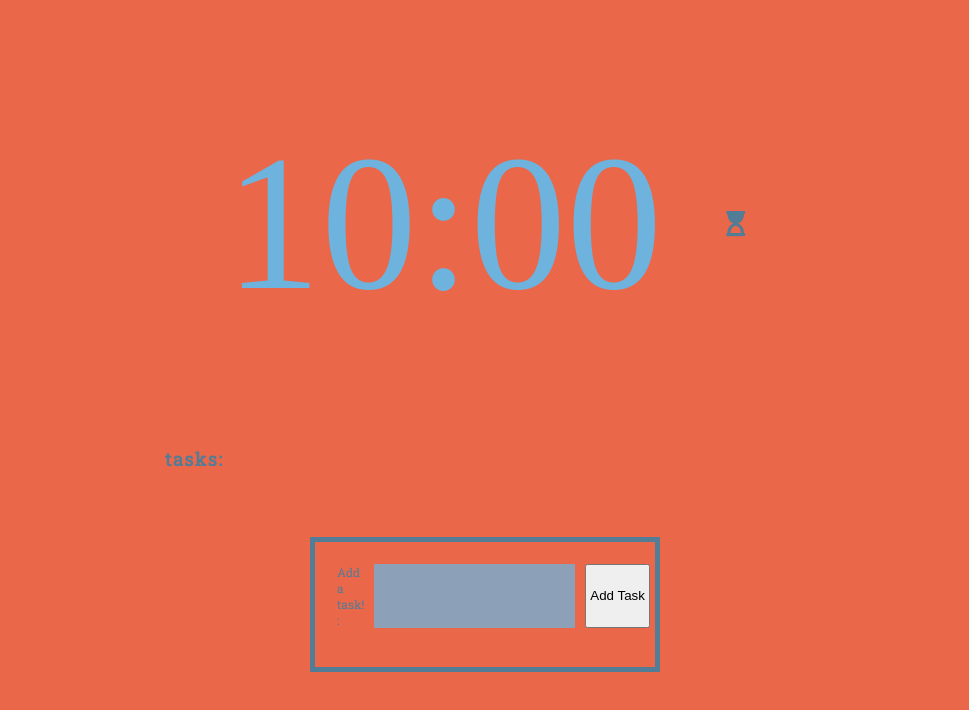
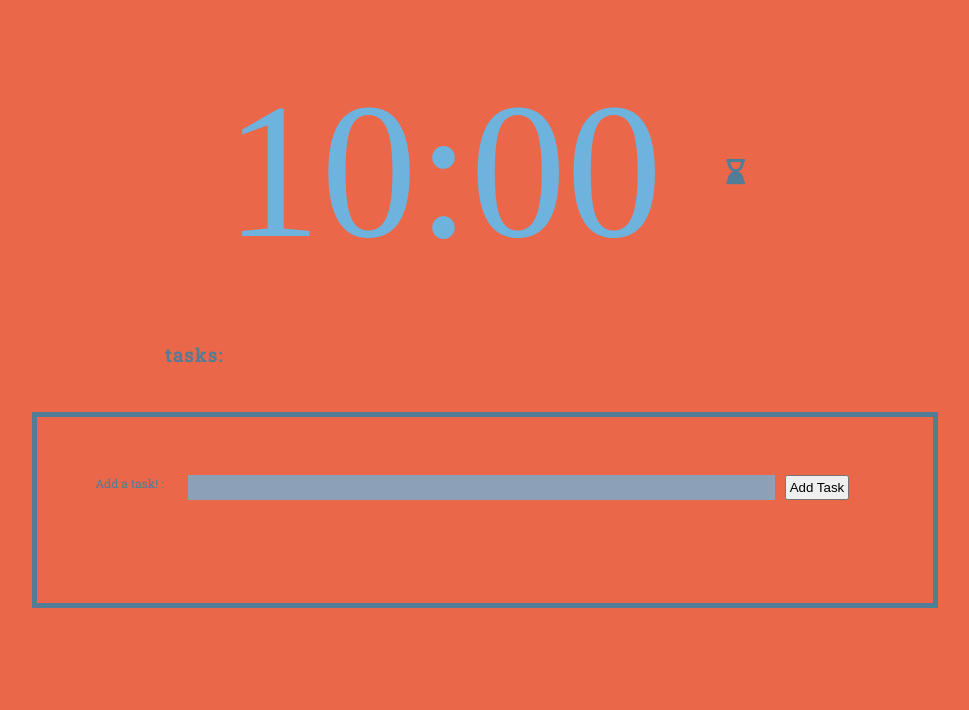
Before and after one commit to harrykeeran12/pokepomtimer, a React (Create React App) app in the folder react-pokepomtimer/: page / in a window 1280 px wide. Shown: the top 710 px of the page, without its empty margins (155-1124 px from the left). Built offline with nearby package versions, Linux system fonts and the light colour scheme; a web font is replaced by a local one.

Commit message:
created a timer!
made a timer to use! took off the console log on the event.target.value, and changed the width of the list.

```diff
--- a/react-pokepomtimer/src/components/Form.js
+++ b/react-pokepomtimer/src/components/Form.js
@@ -9,7 +9,6 @@ const [task, settask] = useState(' ')
 } */
 const handleInput = event => {
   if (event.target.value !== ''){
-  console.log(event.target.value)
   settask(event.target.value)
 
  }
--- a/react-pokepomtimer/src/components/Timer.js
+++ b/react-pokepomtimer/src/components/Timer.js
@@ -1,27 +1,58 @@
 /* eslint-disable no-unused-vars */
-import React, { useState } from 'react';
+import React, { useState, useEffect } from 'react';
 
 function Timer(){
-  const [start, setstart] = useState(true)
-  const [Time, setTime] = useState({mins: 10, secs: [0, 0]})
+
+
+  const [start, setstart] = useState(false)
+  const [minutes, setminutes] = useState(10)
+  const [seconds, setseconds] = useState(0)
+
+  const timerMins = minutes < 10 ? `0${minutes}` : minutes
+  const timerSecs = seconds < 10 ? `0${seconds}` : seconds
+
+  useEffect(() => {
+    let interval = setInterval(() => {
+      clearInterval(interval)
+      if(start){
+        if(seconds === 0){
+          if(minutes !== 0){
+            setseconds(59);
+            setminutes(minutes - 1);
+          }
+          /* else{
+            need to add some sort of break
+          } */
+        }
+        else{
+          setseconds(seconds - 1)
+        }
+    }
+    }, 1000);
+
+  })
+
 
   const boolTimer = () =>{
-    setstart(!start)
+
     if(start === true){
-      return null
+      setstart(!start)
+
     }
     else{
-      clearInterval(this.interval)
+      setstart(!start)
+
     }
+
   }
 
       return(
       <div className="timer-wrapper">
         <section className="timer">
-          <p className="mins">{Time.mins}</p>
+
+          <p className="mins">{timerMins}</p>
           <p>:</p>
-          <p className="secs">{Time.secs[0]}</p>
-          <p className="secs">{Time.secs[1]}</p>
+          <p className="secs">{timerSecs}</p>
         </section>
         <div className="icon-circle">
           <i className={`icon ${start ? 'fa fa-hourglass-start start' : 'fa fa-hourglass-end start' }`} aria-hidden="true" onClick={() => boolTimer()}></i>
--- a/react-pokepomtimer/src/index.css
+++ b/react-pokepomtimer/src/index.css
@@ -80,19 +80,19 @@ main {
   pointer-events: all;
 }
 .tasks-list {
-  min-width: 25%;
-  max-width: 50%;
-  height: auto;
+  min-width: 50%;
+  max-width: 70%;
+  height: 200px;
   list-style: none;
   border-width: 5px;
   border-style: solid;
   border-color: var(--blue2);
   font-family: var(--rs);
   pointer-events: all;
-  margin-bottom: 10%;
+  margin-bottom: 15%;
   display: flex;
   flex-direction: column;
-  gap: 10px;
+  gap: 5px;
 }
 .tasks-list li:first-child {
   margin-top: 5%;
@@ -118,7 +118,7 @@ main {
 .task-input {
   display: flex;
   flex-direction: row;
-  width: 100%;
+  width: 100vw;
   gap: 5px;
 }
 .task-input label {
```
